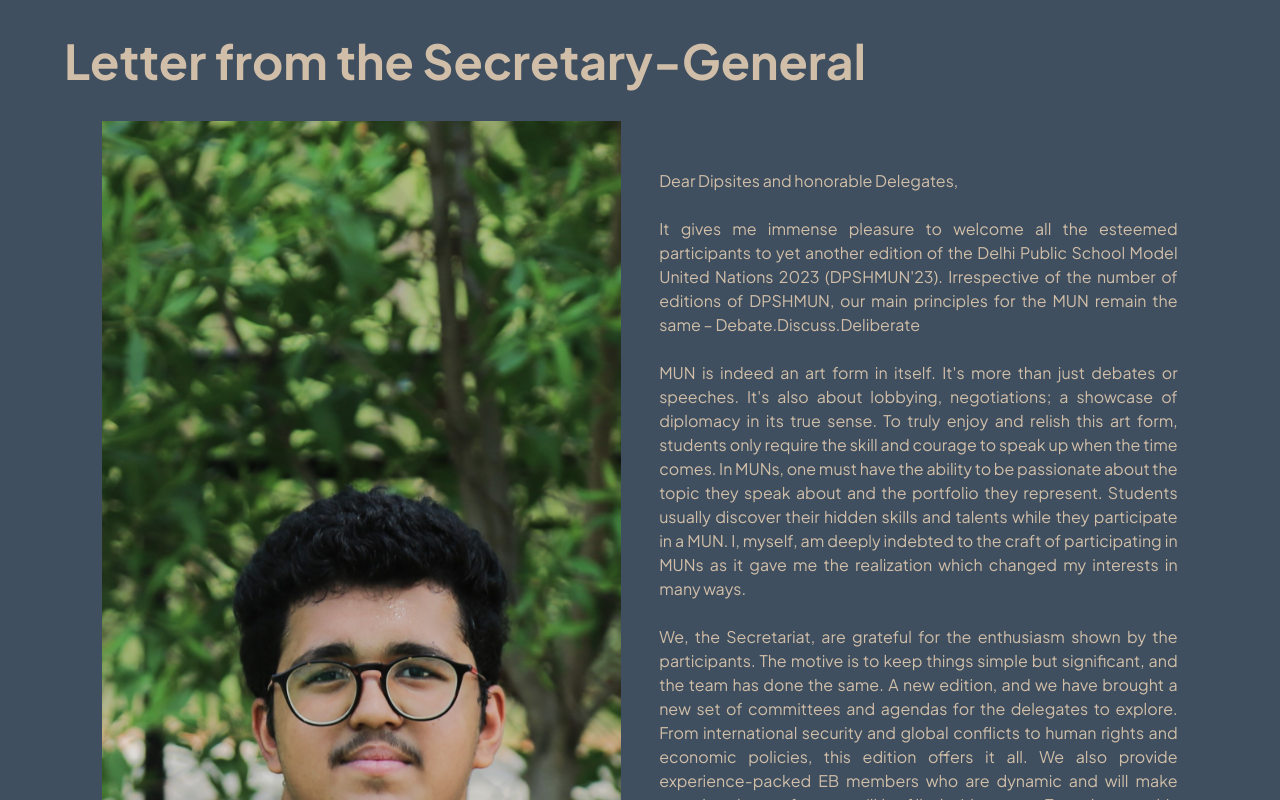
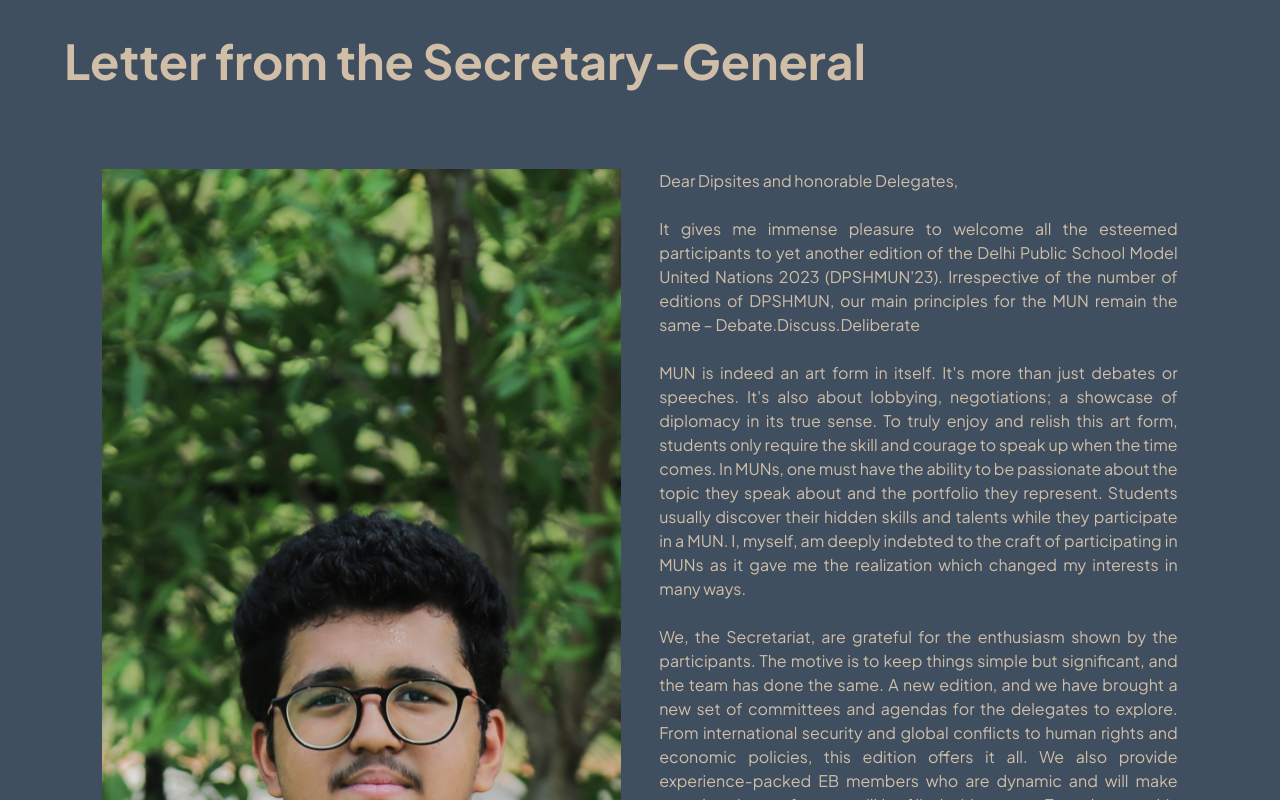
Before and after one commit to SEshaan/DPSH-MUN-Website, a SvelteKit app: page / in a window 1280 px wide. Shown: the part 1040-1840 px from the top of the page. Built offline with nearby package versions, Linux system fonts and the light colour scheme.

Commit message:
Make image fit in screen and align with text

```diff
--- a/src/routes/+page.svelte
+++ b/src/routes/+page.svelte
@@ -128,7 +128,7 @@
 		<h1>Letter from the Secretary-General</h1>
 		<br />
 		<div id="lettercont">
-			<img src="./SC/letter.JPG" alt="" id="letterimg" />
+			<img src="./SC/letter.JPG" alt="" id="letterimg" style="aspect-ratio: 3/2; padding-top: 0.5in" />
 			<p>
 				<br /><br />
 				Dear Dipsites and honorable Delegates,<br /><br />
```
